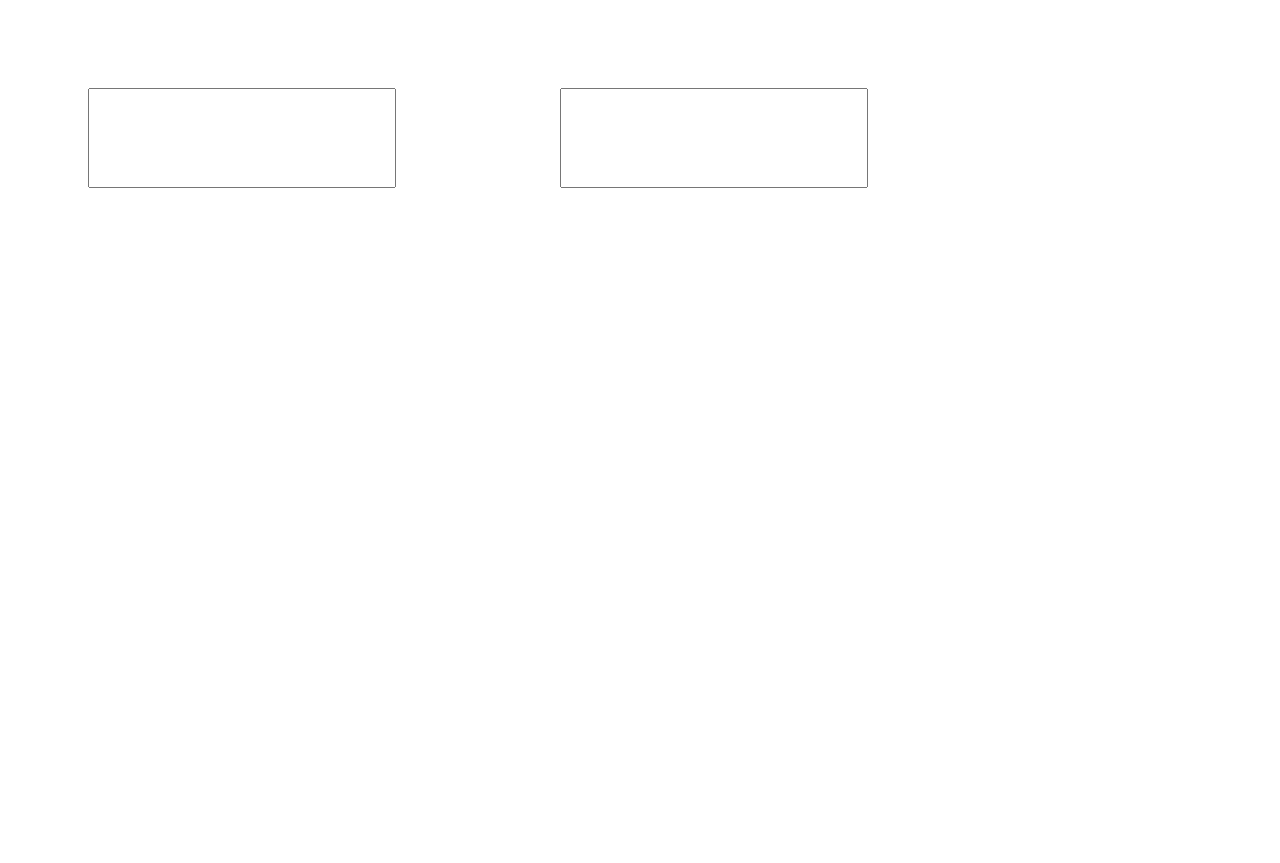
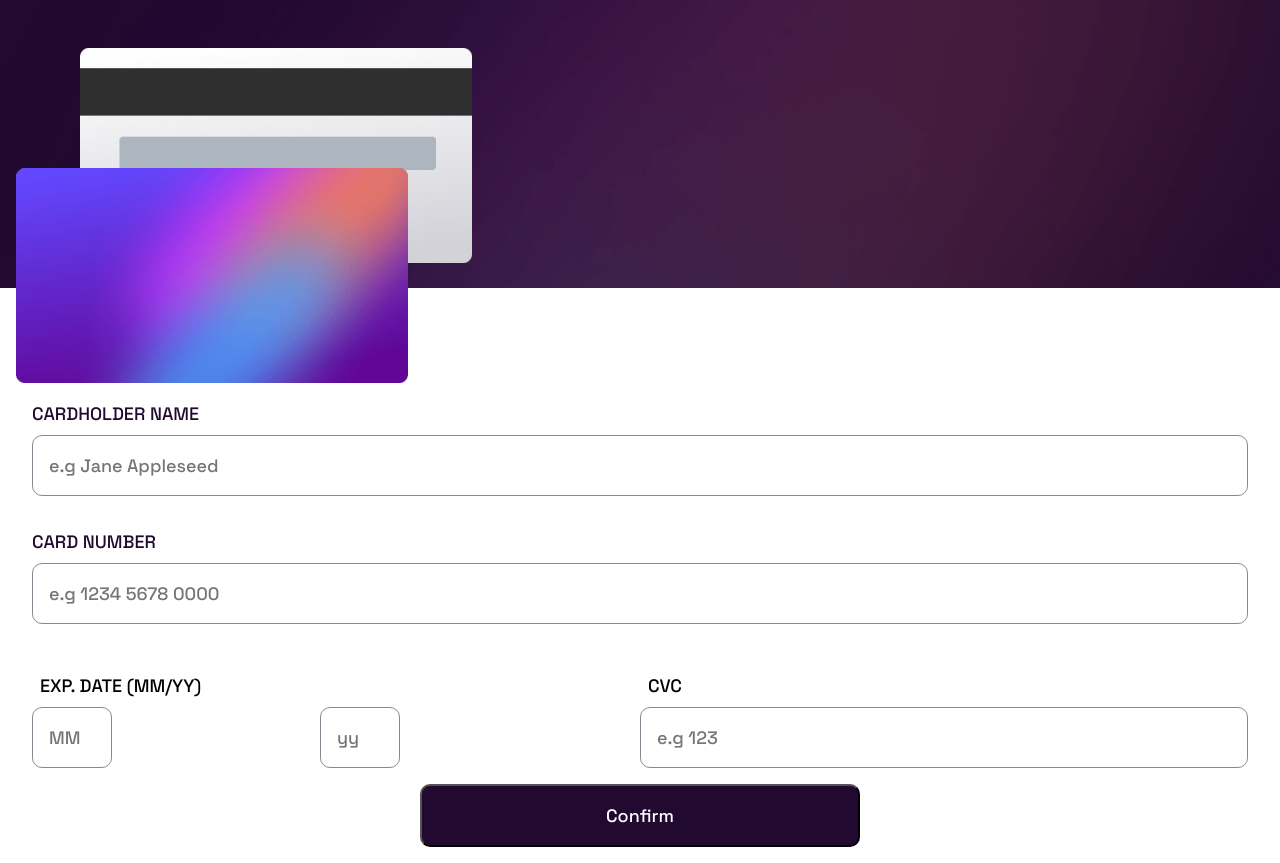
Before and after one commit to Travisnicholson90/credit-card-validation, a plain HTML site: page index.html in a window 1280 px wide. Before the commit the page ends 800 px from the top, so only its background shows below. Drawn offline with Linux system fonts and the light colour scheme; a web font is replaced by a local one.

Commit message:
new-code

```diff
--- a/index.html
+++ b/index.html
@@ -11,53 +11,40 @@
 </head>
 <body>
 
-<!--
-<input class="input" type="text">
-<input class="ouput" type="text"> -->
+<main class="grid">
+  <div class="container-1">
 
-<!--
-  0000 0000 0000 0000
-  Jane Appleseed
-  00/00
+  </div>
+  <div class="container-2">
+    <form class="form" action="">
+      <!-- name input -->
+      <div class="card-name">
+        <label class="cardholder-label" for="name">CARDHOLDER NAME</label>
+        <input class="name-input" type="text" placeholder="e.g Jane Appleseed">
+      </div>
+      <!-- card-number input -->
+      <div class="card-number">
+        <label class="card-number-label" for="number">CARD NUMBER</label>
+        <input class="number-input" type="text" placeholder="e.g 1234 5678 0000">
+      </div>
+      <!-- exp date input -->
+      <div class="card-credentials">
 
-  000
+        <label class="exp-label" for="number">EXP. DATE (MM/YY)</label>
 
-  Cardholder Name
-  e.g. Jane Appleseed
+        <input class="exp-mm" type="text" placeholder="MM">
+        <input class="exp-yy" type="text" placeholder="yy">
 
-  Card Number
-  e.g. 1234 5678 9123 0000
+        <label class="cvc-label" for="number">CVC</label>
+        <input class="cvc" type="text" placeholder="e.g 123">
 
-  Exp. Date (MM/YY)
-  MM
-  YY
+      </div>
 
-  CVC
-  e.g. 123
+      <button class="button">Confirm</button>
+    </form>
+  </div>
+</main>
 
-  Confirm
-
-   Completed state start
-
-  Thank you!
-  We've added your card details
-  Continue -->
-
-
-
-  <input class="input">
-  <input class="output">
-  <script>
-
-    const input = document.querySelector('.input')
-    const output = document.querySelector('.output')
-
-     input.addEventListener("input", function() {
-    output.value = this.value;
-  });
-  </script>
-
-
-  <!-- <script src="script.js"></script> -->
+   <script src="script.js"></script>
 </body>
 </html>
--- a/styles.css
+++ b/styles.css
@@ -1,8 +1,213 @@
+@import url('https://fonts.googleapis.com/css2?family=Chivo:wght@100;200;300&family=Inter:wght@400;700;800&family=Kumbh+Sans:wght@400;700&family=Libre+Franklin:wght@300;600;700&family=Manrope:wght@500;700&family=Overpass:wght@400;700&family=Plus+Jakarta+Sans:wght@500;800&family=Poppins:ital,wght@0,400;0,500;0,600;0,700;1,700&family=Space+Grotesk:wght@500&display=swap');
+
+:root{
 
 
-input {
-    padding: 2rem;
-    height: 2rem;
-    width: 15rem;
-    margin: 5rem;
+/* (active input border) */
+ --Linear-gradient: hsl(249, 99%, 64%) to hsl(278, 94%, 30%);
+ /* (input errors) */
+ --Red: hsl(0, 100%, 66%);
+
+/* Neutral */
+
+--White: hsl(0, 0%, 100%);
+--Light-grayish-violet: hsl(270, 3%, 87%);
+--Dark-grayish-violet: hsl(279, 6%, 55%);
+--Very-dark-violet: hsl(278, 68%, 11%);
+--font-family: 'Space Grotesk';
+--weight: 500;
 }
+
+
+/* Box sizing rules */
+*,
+*::before,
+*::after {
+  box-sizing: border-box;
+  padding: 0;
+  Margin: 0;
+}
+
+/* Remove default margin */
+body,
+h1,
+h2,
+h3,
+h4,
+p,
+figure,
+blockquote,
+dl,
+dd {
+  margin: 0;
+}
+
+/* Remove list styles on ul, ol elements with a list role, which suggests default styling will be removed */
+ul[role='list'],
+ol[role='list'] {
+  list-style: none;
+}
+
+/* Set core root defaults */
+html:focus-within {
+  scroll-behavior: smooth;
+}
+
+/* Set core body defaults */
+body {
+  min-height: 100vh;
+  text-rendering: optimizeSpeed;
+  line-height: 1.5;
+}
+
+/* A elements that don't have a class get default styles */
+a:not([class]) {
+  text-decoration-skip-ink: auto;
+}
+
+/* Make images easier to work with */
+img,
+picture {
+  max-width: 100%;
+  display: block;
+}
+
+/* Inherit fonts for inputs and buttons */
+input,
+button,
+textarea,
+select {
+  font: inherit;
+}
+
+/* Remove all animations, transitions and smooth scroll for people that prefer not to see them */
+@media (prefers-reduced-motion: reduce) {
+  html:focus-within {
+   scroll-behavior: auto;
+  }
+
+  *,
+  *::before,
+  *::after {
+    animation-duration: 0.01ms !important;
+    animation-iteration-count: 1 !important;
+    transition-duration: 0.01ms !important;
+    scroll-behavior: auto !important;
+  }
+}
+
+body {
+    font-family: var(--font-family);
+    font-size: 18px;
+}
+
+.grid {
+    z-index: -1;
+    display: grid;
+    grid-template-columns: repeat(1, 1fr);
+    grid-template-rows: repeat(3, 1fr);
+    min-height: 100vh;
+    background-image: url(images/bg-card-front.png), url(images/bg-card-back.png);
+    background-repeat: no-repeat, no-repeat;
+    background-size: 24.5rem, 24.5rem;
+    background-position: 1rem 10.5rem, 5rem 3rem;
+
+}
+
+
+input:focus {
+    outline: none;
+}
+
+.container-1 {
+    z-index: -2;
+    background-image:  url(images/bg-main-mobile.png);
+    background-repeat: no-repeat;
+    background-size: cover;
+}
+
+.container-2 {
+    z-index: 1;
+    grid-row: 2/4;
+    display: flex;
+    flex-direction: column;
+    padding: 6rem 1rem 1rem 1rem;
+
+}
+
+
+.card-name, .card-number {
+    display: flex;
+    flex-direction: column;
+    padding: 1rem;
+}
+
+.name-input, .number-input {
+    padding: 1rem;
+    border-radius: 10px;
+    border: 1px solid var(--Dark-grayish-violet);
+}
+.cardholder-label, .card-number-label {
+    padding-bottom: 0.5rem;
+    color: var(--Very-dark-violet);
+
+}
+
+.card-credentials {
+    display: grid;
+    padding: 1rem;
+    grid-template-columns: repeat(4, 1fr);
+    grid-template-rows: repeat(2);
+    grid-template-areas:
+    "exp exp cvc-label cvc-label"
+    "mm yy cvc cvc";
+}
+
+.card-credentials  input {
+    border-radius: 10px;
+    border: solid 1px var(--Dark-grayish-violet)
+}
+.card-credentials label {
+    padding: 1rem 0.5rem 0.5rem;
+}
+.exp-label {
+    grid-area: exp;
+
+}
+.exp-mm {
+    grid-area: mm;
+    width: 5rem;
+    padding: 1rem;
+
+}
+.exp-yy {
+    grid-area: yy;
+    width: 5rem;
+    margin-left: -1rem;
+    padding: 1rem;
+
+}
+.cvc-label {
+    grid-area: cvc-label;
+}
+.cvc {
+    grid-area: cvc;
+    padding: 1rem;
+}
+
+.button {
+    display: flex;
+    align-items: center;
+    background: var(--Very-dark-violet);
+    color: var(--White);
+    width: 440px;
+    justify-content: center;
+    padding: 1rem;
+    margin-inline: auto;
+    border-radius: 10px;
+}
+
+.button:hover {
+    cursor: pointer;
+    opacity: 0.9;
+}
```
